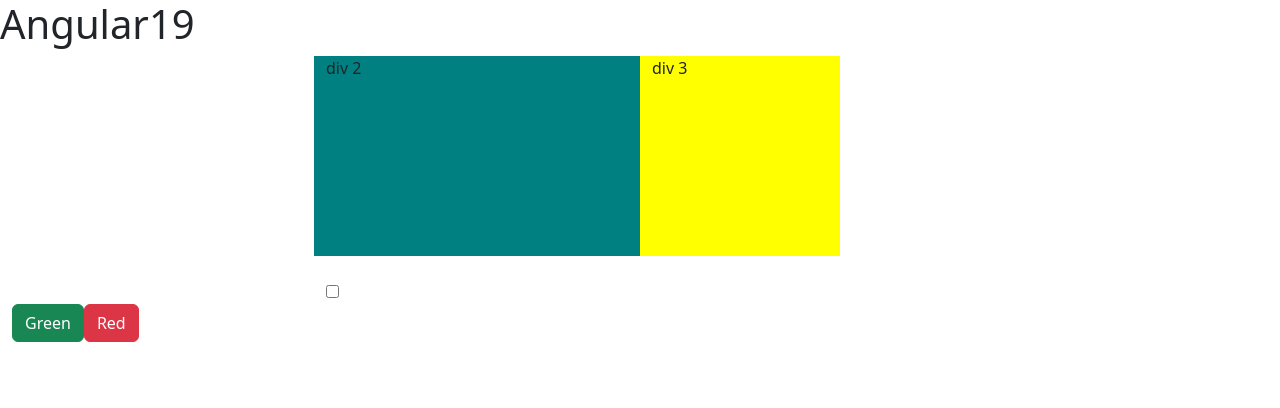
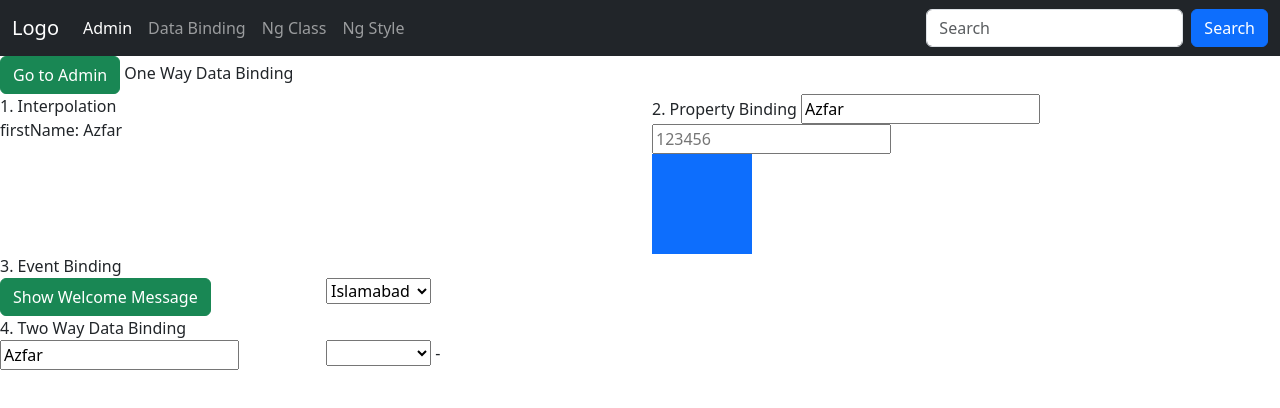
Before and after one commit to Azfar-Tariq/angular19, an Angular app: page /data-binding in a window 1280 px wide. Shown: the top 408 px of the page. Built offline with nearby package versions, Linux system fonts and the light colour scheme.

Commit message:
commit 3

```diff
--- a/src/app/app.component.html
+++ b/src/app/app.component.html
@@ -1,2 +1,34 @@
-<h1>Angular19</h1>
-<app-ng-style></app-ng-style>
+<nav class="navbar navbar-expand-sm navbar-dark bg-dark">
+  <div class="container-fluid">
+    <a class="navbar-brand" href="javascript:void(0)">Logo</a>
+    <button
+      class="navbar-toggler"
+      type="button"
+      data-bs-toggle="collapse"
+      data-bs-target="#mynavbar"
+    >
+      <span class="navbar-toggler-icon"></span>
+    </button>
+    <div class="collapse navbar-collapse" id="mynavbar">
+      <ul class="navbar-nav me-auto">
+        <li class="nav-item">
+          <a class="nav-link active" [routerLink]="'admin'">Admin</a>
+        </li>
+        <li class="nav-item">
+          <a class="nav-link" [routerLink]="'data-binding'">Data Binding</a>
+        </li>
+        <li class="nav-item">
+          <a class="nav-link" [routerLink]="'ng-class'">Ng Class</a>
+        </li>
+        <li class="nav-item">
+          <a class="nav-link" [routerLink]="'ng-style'">Ng Style</a>
+        </li>
+      </ul>
+      <form class="d-flex">
+        <input class="form-control me-2" type="text" placeholder="Search" />
+        <button class="btn btn-primary" type="button">Search</button>
+      </form>
+    </div>
+  </div>
+</nav>
+<router-outlet></router-outlet>
--- a/src/app/app.component.ts
+++ b/src/app/app.component.ts
@@ -1,7 +1,6 @@
 import { Component } from '@angular/core';
-import { RouterOutlet } from '@angular/router';
+import { RouterLink, RouterOutlet } from '@angular/router';
 import { AdminComponent } from './components/admin/admin.component';
-import { UserComponent } from './components/user/user.component';
 import { DataBindingComponent } from './components/data-binding/data-binding.component';
 import { NgIfComponent } from './components/ng-if/ng-if.component';
 import { NgForComponent } from './components/ng-for/ng-for.component';
@@ -10,7 +9,7 @@ import { NgStyleComponent } from './components/ng-style/ng-style.component';
 
 @Component({
   selector: 'app-root',
-  imports: [NgStyleComponent],
+  imports: [RouterOutlet, RouterLink],
   templateUrl: './app.component.html',
   styleUrl: './app.component.css',
 })
--- a/src/app/components/admin/admin.component.html
+++ b/src/app/components/admin/admin.component.html
@@ -1,2 +1,6 @@
 <h1>Admin Page</h1>
 <p class="welcome-text">Hi from admin component</p>
+
+<button class="btn btn-primary" routerLink="/ng-class">
+  Navigate to Ng Class
+</button>
--- a/src/app/components/data-binding/data-binding.component.html
+++ b/src/app/components/data-binding/data-binding.component.html
@@ -1,3 +1,5 @@
+<button class="btn btn-success" (click)="navigateToAdmin()">Go to Admin</button>
+
 One Way Data Binding
 <div class="row">
   <div class="col-6">
--- a/src/app/components/data-binding/data-binding.component.ts
+++ b/src/app/components/data-binding/data-binding.component.ts
@@ -1,5 +1,6 @@
 import { Component } from '@angular/core';
 import { FormsModule } from '@angular/forms';
+import { Router } from '@angular/router';
 
 @Component({
   selector: 'app-data-binding',
@@ -15,7 +16,7 @@ export class DataBindingComponent {
   div1ClassName: String = 'bg-primary';
   selectedCity: String = '';
 
-  constructor() {
+  constructor(private router: Router) {
     console.log(this.firstName);
     this.isActive = false;
     console.log(this.isActive);
@@ -29,4 +30,8 @@ export class DataBindingComponent {
   onCityChange() {
     alert('City changed');
   }
+
+  navigateToAdmin() {
+    this.router.navigateByUrl('/admin');
+  }
 }
```
Also changed, not shown: src/app/components/admin/admin.component.ts (+4 -5 lines), src/app/components/user/user.component.ts (deleted, +0 -9 lines).
